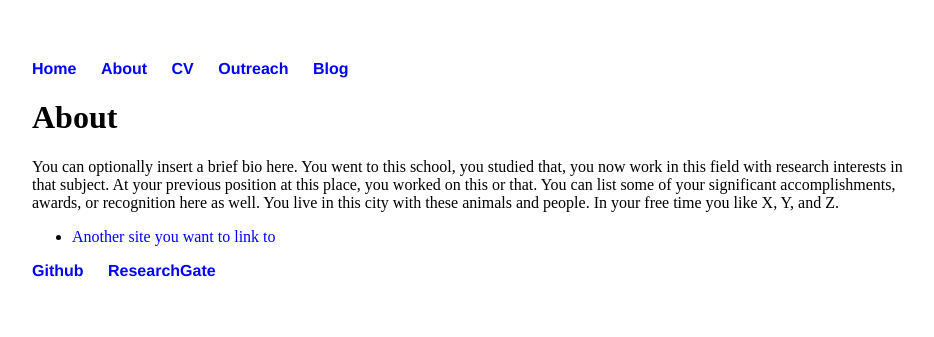
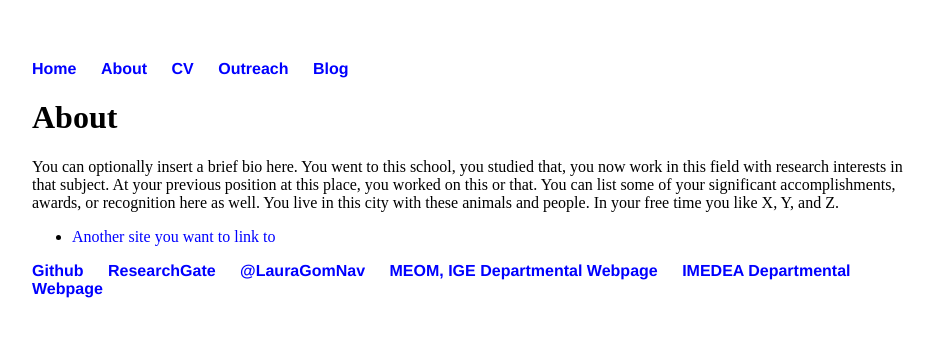
Before and after one commit to LauraGomezNavarro/LauraGomezNavarro.github.io, a Jekyll site: the page built from about/index.html, in a window 1280 px wide. Shown: the top 337 px of the page, without its empty margins (160-1094 px from the left). Built offline with Jekyll 4.4.1, drawn with Linux system fonts in a browser that asks for light colours.

Commit message:
Update default.html
more links, twitter with fig still not working

```diff
--- a/_layouts/default.html
+++ b/_layouts/default.html
@@ -25,6 +25,9 @@
 	    		<ul>
 				<li><a href="https://github.com/LauraGomezNavarro">Github</a></li>
 				<li><a href="https://www.researchgate.net/profile/Laura_Gomez-Navarro">ResearchGate</a></li>
+				<li><a href="https://twitter.com/LauraGomNav">@LauraGomNav</a></li>
+				<li><a href="http://meom-group.github.io/">MEOM, IGE Departmental Webpage</a></li>
+				<li><a href="http://imedea.uib-csic.es/">IMEDEA Departmental Webpage</a></li>
 				<li><a href="https://twitter.com/LauraGomNav" rel="noopener noreferrer" target="_blank"><i class="fa fa-twitter fa-xs" style="width:5vmax;"></i></a><li>
 			</ul>
 
```
